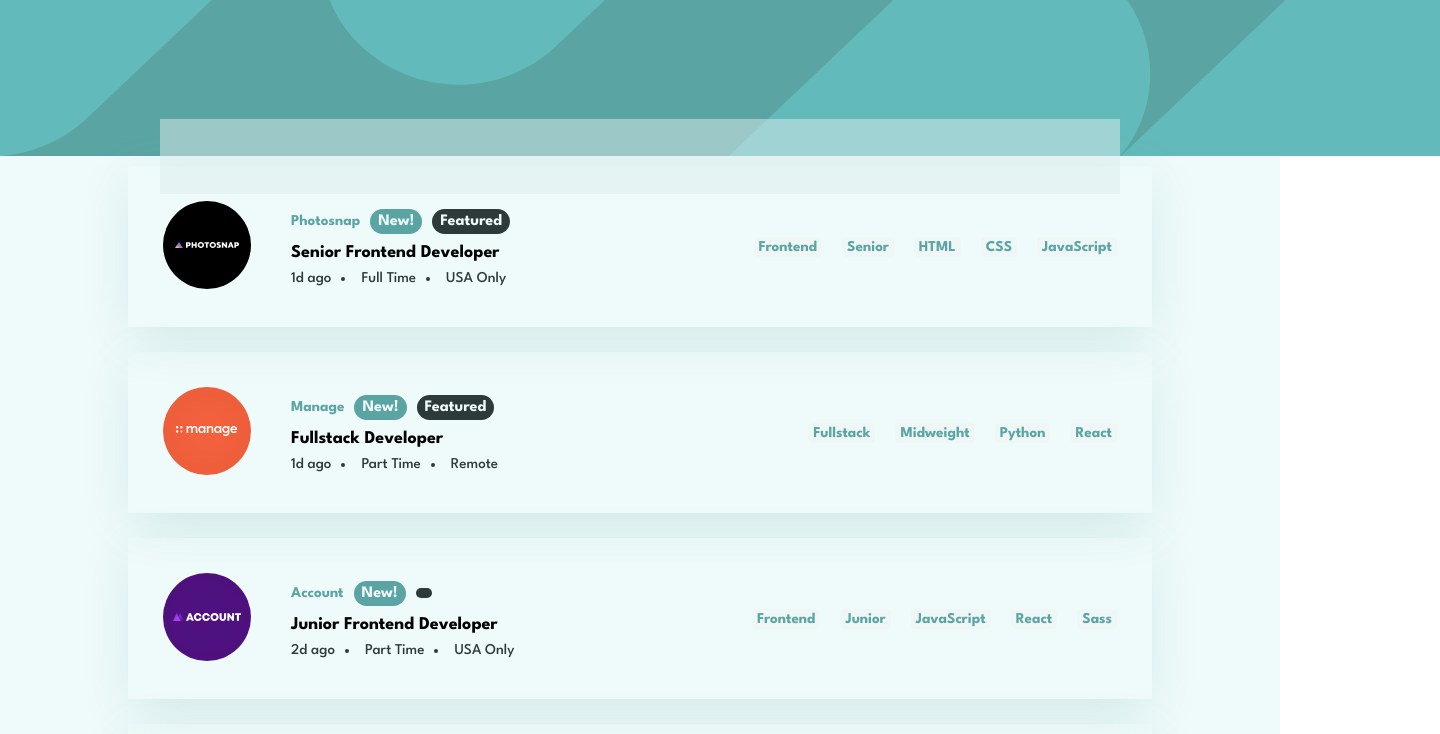
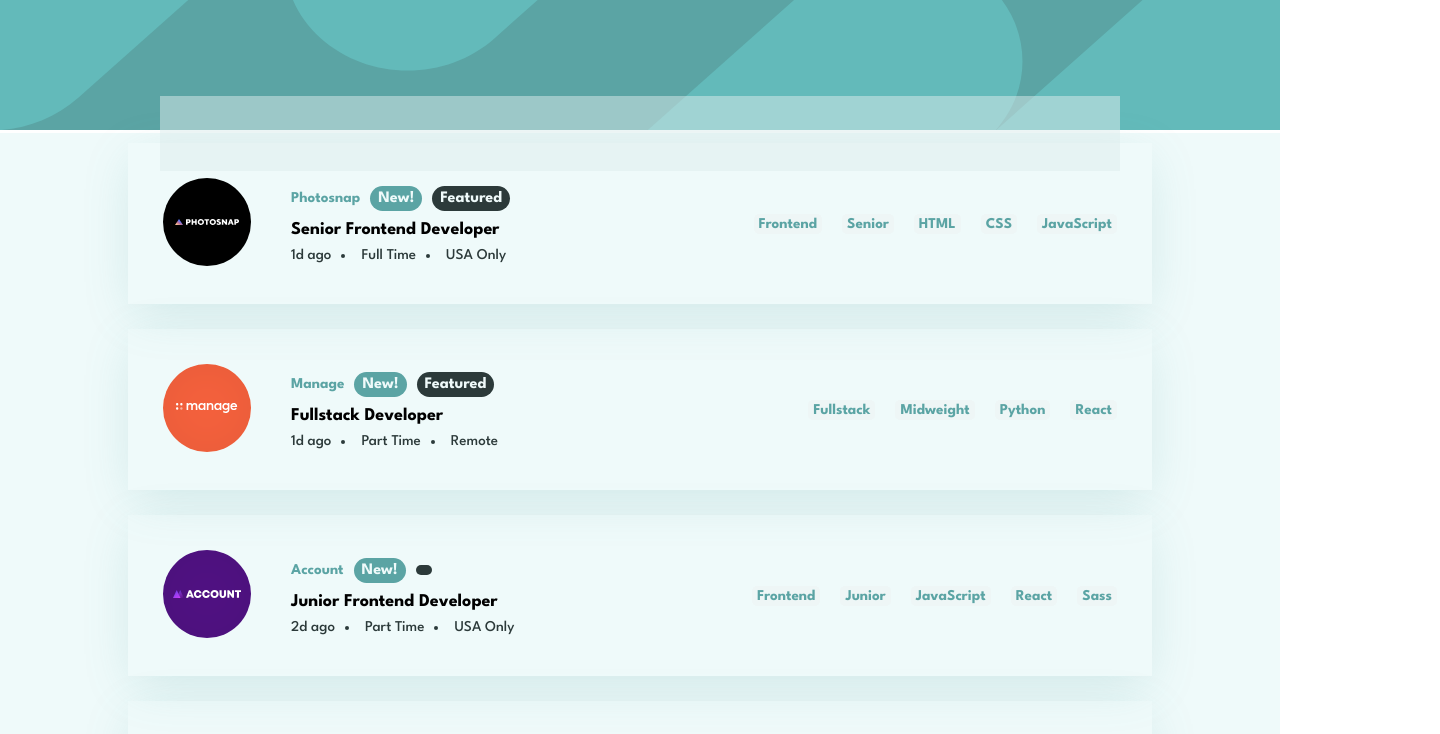
Before and after one commit to Riyaazct/challenge-job-listing, a React (Create React App) app: page / in a window 1280 px wide. Shown: the top 734 px of the page, 1440 px wide, since content can reach past the window. Built offline with nearby package versions, Linux system fonts and the light colour scheme.

Commit message:
fixed styling on header

```diff
--- a/src/Filter.js
+++ b/src/Filter.js
@@ -1,4 +1,3 @@
-import React, { Fragment } from "react";
 import "./Filter.css";
 
 const FilterComponent = () => {
--- a/src/Header.css
+++ b/src/Header.css
@@ -1,5 +1,5 @@
-.header {
+.header img {
+  width: 100vw;
+  height: 130px;
   background: hsl(180, 29%, 50%);
-  height: 156px;
-  width: 1440px;
 }
--- a/src/Header.js
+++ b/src/Header.js
@@ -1,4 +1,3 @@
-import React, { Fragment } from "react";
 import "./Header.css";
 
 const Header = () => {
```
